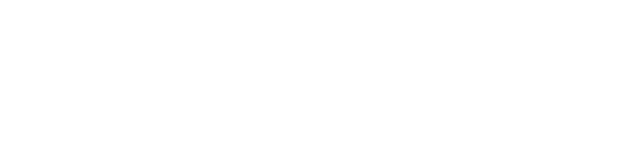
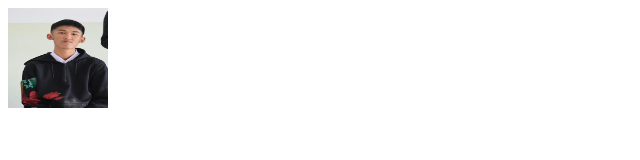
Before and after one commit to Jet4844/LAB04-new, a plain HTML site: page index.html in a window 1280 px wide. Shown: the whole page, without its empty margins (0-640 px from the left). Drawn offline with Linux system fonts and the light colour scheme.

Commit message:
add my img

```diff
--- a/index.html
+++ b/index.html
@@ -7,6 +7,6 @@
     <title>Document</title>
 </head>
 <body>
-
+    <img src="Profile.jpg" width="100px" height="100px">
 </body>
 </html>
```
Also changed, not shown: Profile.jpg (added).
